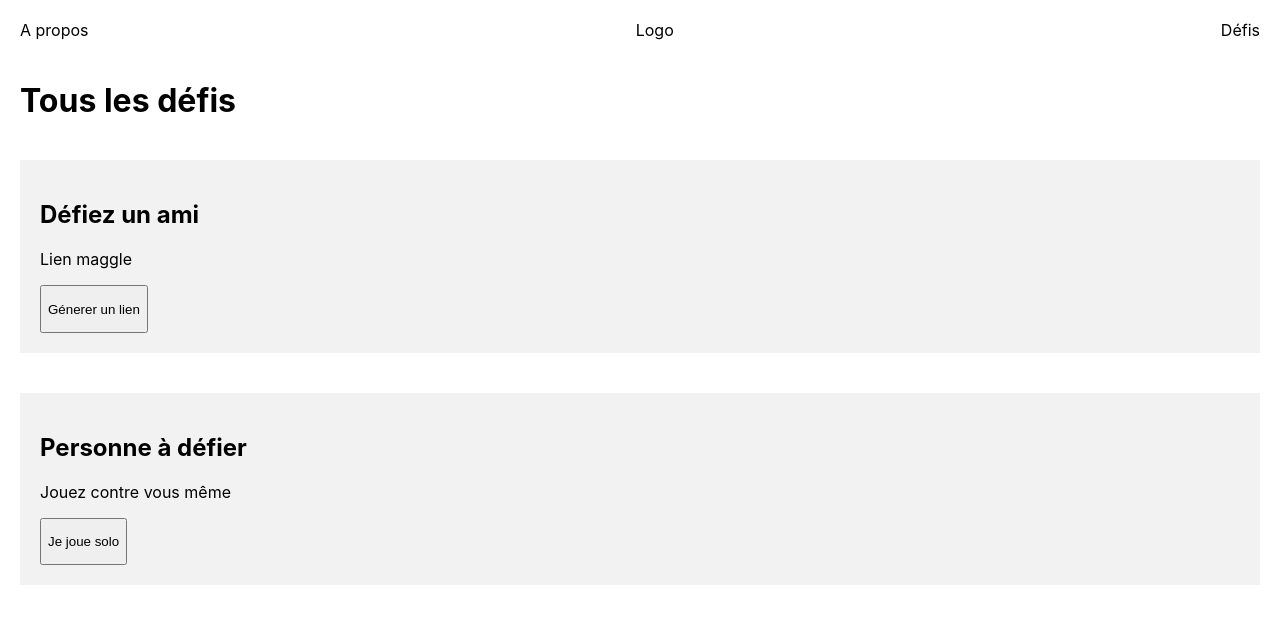
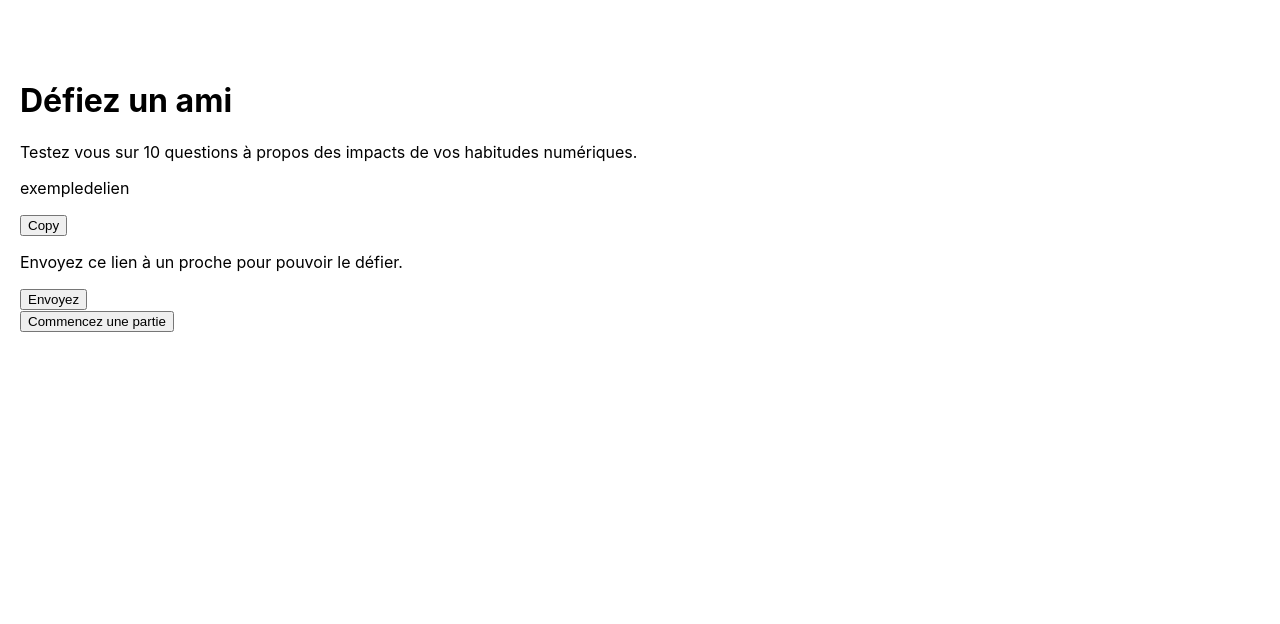
Before and after one commit to alexandre-mace/hackaton-022020, a React (Create React App) app: page / in a window 1280 px wide. Both pictures are taken after a click on the button "Génerer un lien". Shown: the top 624 px of the page. Built offline with nearby package versions, Linux system fonts and the light colour scheme.

Commit message:
Add quiz logic

```diff
--- a/src/App.js
+++ b/src/App.js
@@ -4,11 +4,12 @@ import data from "./data/data.json";
 import Navigation from "./components/Navigation";
 import SearchPage from "./page/SearchPage";
 import LeaderBoard from './page/LeaderBoard';
-import Challenge from './page/Challenge'
+import Challenge from './page/challenge/Challenge'
 
 
 function App() {
     const [currentPage, setCurrentPage] = useState(2);
+    const [displayHeader, setDisplayHeader] = useState(true)
     const [firstOption, setFirstOption] = useState(null);
     const [firstOptionSelection, setFirstOptionSelection] = useState(false);
     const [secondOptionSelection, setSecondOptionSelection] = useState(false);
@@ -35,11 +36,13 @@ function App() {
               <LeaderBoard />
             }
             {currentPage === 2 &&
-              <Challenge />
+              <Challenge setDisplayHeader={setDisplayHeader} />
             }
-            <Navigation
-                setCurrentPage={setCurrentPage}
-            />
+            {displayHeader && (
+              <Navigation
+                  setCurrentPage={setCurrentPage}
+              />
+            )}
         </div>
     );
 }
--- a/src/page/Challenge.js
+++ /dev/null
@@ -1,26 +0,0 @@
-import React from 'react'
-import '../assets/styles/challenge.css'
-
-const Challenge = () => {
-  return (
-    <div className='challenge'>
-      <h1>Tous les défis</h1>
-      <div className='challenge__section'>
-        <h2>Défiez un ami</h2>
-        <p>Lien maggle</p>
-        <button>
-          <p>Génerer un lien</p>
-        </button>
-      </div>
-      <div className='challenge__section'>
-        <h2>Personne à défier</h2>
-        <p>Jouez contre vous même</p>
-        <button>
-          <p>Je joue solo</p>
-        </button>
-      </div>
-    </div>
-  )
-}
-
-export default Challenge
--- /dev/null
+++ b/src/page/challenge/Challenge.js
@@ -0,0 +1,54 @@
+import React, { useState } from 'react'
+import '../../assets/styles/challenge.css'
+import FriendLink from './FriendLink'
+import FriendWaiting from './FriendWaiting'
+import StartChallenge from './StartChallenge'
+import Quiz from './Quiz'
+
+const Challenge = ({setDisplayHeader}) => {
+  const [challengeStep, setChallengeStep] = useState(0)
+
+  const onChallengeStart = (stepNumber) => {
+    console.log(stepNumber)
+    setChallengeStep(stepNumber)
+    setDisplayHeader(false)
+  }
+
+  return (
+    <div className='challenge'>
+      {challengeStep === 0 && (
+        <>
+          <h1>Tous les défis</h1>
+          <div className='challenge__section'>
+            <h2>Défiez un ami</h2>
+            <p>Lien maggle</p>
+            <button onClick={() => onChallengeStart(1)}>
+              <p>Génerer un lien</p>
+            </button>
+          </div>
+          <div className='challenge__section'>
+            <h2>Personne à défier</h2>
+            <p>Jouez contre vous même</p>
+            <button onClick={() => onChallengeStart(3)}>
+              <p>Je joue solo</p>
+            </button>
+          </div>
+        </>
+      )}
+      {challengeStep === 1 && (
+        <FriendLink setChallengeStep={setChallengeStep} />
+      )}
+      {challengeStep === 2 && (
+        <FriendWaiting setChallengeStep={setChallengeStep} />
+      )}
+      {challengeStep === 3 && (
+        <StartChallenge setChallengeStep={setChallengeStep} />
+      )}
+      {challengeStep === 4 && (
+        <Quiz setChallengeStep={setChallengeStep} />
+      )}
+    </div>
+  )
+}
+
+export default Challenge
--- /dev/null
+++ b/src/page/challenge/FriendLink.js
@@ -0,0 +1,25 @@
+import React from 'react'
+
+const FriendLink = ({setChallengeStep}) => {
+  const onCopyLink = () => {
+    document.execCommand("copy")
+  }
+
+  return (
+    <div>
+      <h1>Défiez un ami</h1>
+
+      <p>Testez vous sur 10 questions à propos des impacts de vos habitudes numériques.</p>
+
+      <div>
+        <p>exempledelien</p>
+        <button onClick={() => onCopyLink()}>Copy</button>
+      </div>
+      <p>Envoyez ce lien à un proche pour pouvoir le défier.</p>
+      <div><button>Envoyez</button></div>
+      <div><button onClick={() => setChallengeStep(2)}>Commencez une partie</button></div>
+    </div>
+  )
+}
+
+export default FriendLink
--- /dev/null
+++ b/src/page/challenge/FriendWaiting.js
@@ -0,0 +1,19 @@
+import React, { useEffect } from 'react'
+
+const FriendWaiting = ({setChallengeStep}) => {
+  useEffect(() => {
+    const timer = setTimeout(() => setChallengeStep(3), 3000);
+    return () => clearTimeout(timer);
+  }, []);
+
+  return (
+    <div>
+      <h1>Nokia 3310</h1>
+      <p>Vous venez d'inviter un proche</p>
+      <div />
+      <p>Nous attendons que votre proche rejoigne le défi afin de lancer la partie…</p>
+    </div>
+  )
+}
+
+export default FriendWaiting
--- /dev/null
+++ b/src/page/challenge/Quiz.js
@@ -0,0 +1,24 @@
+import React, { useState, useEffect } from 'react'
+
+const Quiz = () => {
+  const [timer, setTimer] = useState(3)
+
+  useEffect(() => {
+    const interval = setInterval(() => {
+      if (timer > 0) {
+        setTimer(timer - 1)
+      }
+    }, 1000);
+    return () => clearInterval(interval);
+  }, [timer]);
+
+  return (
+    <div>
+      <p>{timer > 0 && timer}</p>
+
+
+    </div>
+  )
+}
+
+export default Quiz
--- /dev/null
+++ b/src/page/challenge/StartChallenge.js
@@ -0,0 +1,20 @@
+import React from 'react'
+
+const StartChallenge = ({setChallengeStep}) => {
+  return (
+    <div>
+      <h1>Nokia 3310</h1>
+      <p>Êtes-vous prêt(e) pour ce défi ?</p>
+
+      <div>
+        <p>AirPod solitaire</p>
+        <p>vient de rejoindre la partie</p>
+      </div>
+
+      <button onClick={() => setChallengeStep(4)}>C'est parti</button>
+
+    </div>
+  )
+}
+
+export default StartChallenge
```
